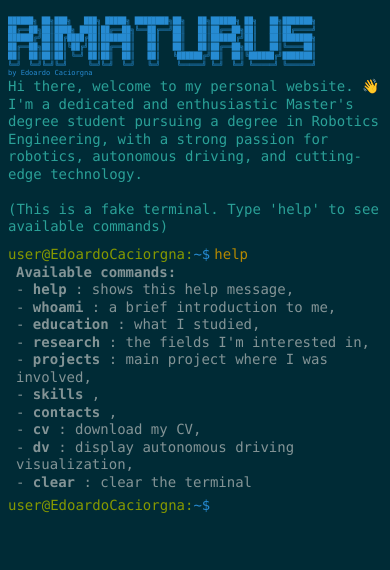
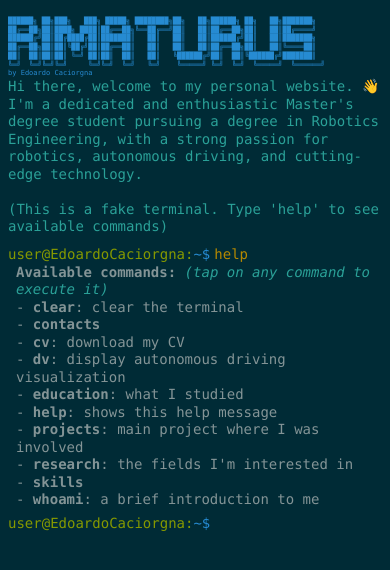
Before and after one commit to rimaturus/mywebsite, a React (Create React App) app: page / in a window 390 px wide. Shown: the top 570 px of the page. Built offline with nearby package versions, Linux system fonts and the light colour scheme.

Commit message:
enhanced visibility and added tap to run on phone

```diff
--- a/src/DrivingGame.jsx
+++ b/src/DrivingGame.jsx
@@ -44,6 +44,43 @@ const DrivingGame = () => {
       wheelbase: 20,
       currentWaypointIndex: 0, // Track current target waypoint
     };
+
+    // Handle clicks on canvas to respawn the car
+    const handleCanvasClick = (event) => {
+      const rect = canvas.getBoundingClientRect();
+      const x = event.clientX - rect.left;
+      const y = event.clientY - rect.top;
+
+      // Set car position to click position
+      car.x = x;
+      car.y = y;
+
+      // Reset car state
+      car.angle = 0;
+      car.steering = 0;
+
+      // Find closest waypoint to set as target
+      if (waypoints.length > 0) {
+        let closestIndex = 0;
+        let closestDist = Infinity;
+
+        waypoints.forEach((wp, index) => {
+          const dx = wp.x - x;
+          const dy = wp.y - y;
+          const dist = Math.sqrt(dx * dx + dy * dy);
+
+          if (dist < closestDist) {
+            closestDist = dist;
+            closestIndex = index;
+          }
+        });
+
+        car.currentWaypointIndex = closestIndex;
+      }
+    };
+
+    // Add click event listener
+    canvas.addEventListener('click', handleCanvasClick);
 
     // Build Delaunay from cone coordinates
     const points = cones.map(({ x, y }) => [x, y]);
@@ -235,9 +272,13 @@ const DrivingGame = () => {
     };
 
     draw();
-    return () => window.cancelAnimationFrame(animationFrameId);
-	// eslint-disable-next-line
-}, [showTriangulation]);
+
+    return () => {
+      window.cancelAnimationFrame(animationFrameId);
+      canvas.removeEventListener('click', handleCanvasClick);
+    };
+    // eslint-disable-next-line
+  }, [showTriangulation]);
 
   return (
     <div className="mt-2">
@@ -246,10 +287,12 @@ const DrivingGame = () => {
         width={400}
         height={300}
         className="bg-[#073642] border border-[#586e75]"
+        title="Click anywhere to spawn the car at that position"
       />
       <div className="text-xs mt-1 text-[#93a1a1]">
-        Autonomous car navigating using Ackermann steering model
+        This is a pretty basic example of autonomous car navigating using Ackermann steering model
         <br />Yellow cones: outer track | Blue cones: inner track
+        <br /><strong>Click anywhere on the track to spawn the car at that position</strong>
       </div>
       <button
         onClick={() => setShowTriangulation((prev) => !prev)}
--- a/src/RoboticsTerminal.jsx
+++ b/src/RoboticsTerminal.jsx
@@ -8,7 +8,7 @@ const robotAscii = `
 ██████╔╝ ██║ ██╔████╔██║ ███████║    ██║    ██║   ██║ ██████╔╝ ██║   ██║ ███████╗
 ██╔══██╗ ██║ ██║╚██╔╝██║ ██╔══██║    ██║    ██║   ██║ ██╔══██╗ ██║   ██║ ╚════██║
 ██║  ██║ ██║ ██║ ╚═╝ ██║ ██║  ██║    ██║    ╚██████╔╝ ██║  ██║ ╚██████╔╝ ███████║
-╚═╝  ╚═╝ ╚═╝ ╚═╝     ╚═╝ ╚═╝  ╚═╝    ╚═╝     ╚═════╝  ╚═╝  ╚═╝  ╚═════╝  ╚══════╝
+╚═╝  ╚═╝ ╚═╝ ╚═╝     ╚═╝╚═╝  ╚═╝    ╚═╝     ╚═════╝  ╚═╝  ╚═╝  ╚═════╝  ╚══════╝
 by Edoardo Caciorgna
 
 `;
@@ -20,23 +20,23 @@ const mobileRobotAscii = `
 ██████╔╝██║██╔████╔██║███████║   ██║   ██║   ██║██████╔╝██║   ██║███████╗
 ██╔══██╗██║██║╚██╔╝██║██╔══██║   ██║   ██║   ██║██╔══██╗██║   ██║╚════██║
 ██║  ██║██║██║ ╚═╝ ██║██║  ██║   ██║   ╚██████╔╝██║  ██║╚██████╔╝███████║
-╚═╝  ╚═╝╚═╝╚═╝     ╚═╝╚═╝  ╚═╝   ╚═╝    ╚═════╝ ╚═╝  ╚═╝ ╚═════╝ ╚══════╝
+╚═╝  ╚═╝╚═╝╚═╝     ╚═╝╚═╝  ╚═╝   ╚═╝    ╚═════╝ ╚═╝  ╚═╝  ╚═════╝  ╚══════╝
 by Edoardo Caciorgna
 `;
 
 const commands = {
     help: <p><strong>Available commands:</strong>
-            <br></br>- <strong>help</strong>  : shows this help message,
-            <br></br>- <strong>whoami</strong> : a brief introduction to me,
-            <br></br>- <strong>education</strong> : what I studied,
-            <br></br>- <strong>research</strong> : the fields I'm interested in,
-            <br></br>- <strong>projects</strong> : main project where I was involved,
-            <br></br>- <strong>skills</strong> ,
+            <br></br>- <strong>clear</strong> : clear the terminal,
             <br></br>- <strong>contacts</strong> ,
             <br></br>- <strong>cv</strong> : download my CV,
             <br></br>- <strong>dv</strong> : display autonomous driving visualization,
-            <br></br>- <strong>clear</strong> : clear the terminal</p>,
-
+            <br></br>- <strong>education</strong> : what I studied,
+            <br></br>- <strong>help</strong>  : shows this help message,
+            <br></br>- <strong>projects</strong> : main project where I was involved,
+            <br></br>- <strong>research</strong> : the fields I'm interested in,
+            <br></br>- <strong>skills</strong> ,
+            <br></br>- <strong>whoami</strong> : a brief introduction to me,
+            </p>,
     whoami: `Hi there 👋\nI'm a dedicated and enthusiastic Master's degree student pursuing a degree in Robotics Engineering, with a strong passion for robotics, autonomous driving, and cutting-edge technology.\n\nFun fact: My GitHub username "rimaturus" is derived from the Latin word "rimor" meaning "to explore/discover." I chose this verb in the future participle form to reflect my ongoing passion and commitment for delving into new technologies and pushing the boundaries of what's possible in robotics.`,
 
     education: `🎓 Master's Degree in Robotics Engineering - University of Pisa\n🎓 Bachelor's Degree in Electronics Engineering - University of Pisa`,
@@ -228,6 +228,76 @@ export default function RoboticsTerminal() {
         }
     };
 
+    // New function to handle command execution via tap
+    const executeCommandByTap = (command) => {
+        if (command === 'clear') {
+            setHistory([]);
+        }
+        else if (command === 'cv') {
+            setHistory([...history, {
+                command: command,
+                response: 'Do you want to download my CV? [Y/n]'
+            }]);
+            setWaitingForCvResponse(true);
+        }
+        else {
+            setHistory([...history, {
+                command: command,
+                response: commands[command] || 'Command not found'
+            }]);
+
+            // Add command to history for arrow navigation
+            setCommandHistory([command, ...commandHistory]);
+        }
+        // Focus the input again after executing command
+        if (inputRef.current) {
+            inputRef.current.focus();
+        }
+    };
+
+    // Modify the help command to include clickable items in mobile mode
+    const renderHelp = () => {
+        if (!isMobile) {
+            return commands.help;
+        }
+
+        return (
+            <div>
+                <p><strong>Available commands:</strong> <span className="text-[#2aa198] italic">(tap on any command to execute it)</span></p>
+                <p onClick={() => executeCommandByTap('clear')} className="cursor-pointer hover:text-[#2aa198]">
+                    - <strong>clear</strong>: clear the terminal
+                </p>
+                <p onClick={() => executeCommandByTap('contacts')} className="cursor-pointer hover:text-[#2aa198]">
+                    - <strong>contacts</strong>
+                </p>
+                <p onClick={() => executeCommandByTap('cv')} className="cursor-pointer hover:text-[#2aa198]">
+                    - <strong>cv</strong>: download my CV
+                </p>
+                <p onClick={() => executeCommandByTap('dv')} className="cursor-pointer hover:text-[#2aa198]">
+                    - <strong>dv</strong>: display autonomous driving visualization
+                </p>
+                <p onClick={() => executeCommandByTap('education')} className="cursor-pointer hover:text-[#2aa198]">
+                    - <strong>education</strong>: what I studied
+                </p>
+                <p onClick={() => executeCommandByTap('help')} className="cursor-pointer hover:text-[#2aa198]">
+                    - <strong>help</strong>: shows this help message
+                </p>
+                <p onClick={() => executeCommandByTap('projects')} className="cursor-pointer hover:text-[#2aa198]">
+                    - <strong>projects</strong>: main project where I was involved
+                </p>
+                <p onClick={() => executeCommandByTap('research')} className="cursor-pointer hover:text-[#2aa198]">
+                    - <strong>research</strong>: the fields I'm interested in
+                </p>
+                <p onClick={() => executeCommandByTap('skills')} className="cursor-pointer hover:text-[#2aa198]">
+                    - <strong>skills</strong>
+                </p>
+                <p onClick={() => executeCommandByTap('whoami')} className="cursor-pointer hover:text-[#2aa198]">
+                    - <strong>whoami</strong>: a brief introduction to me
+                </p>
+            </div>
+        );
+    };
+
     return (
         <div ref={terminalRef} className="bg-[#002b36] text-[#839496] min-h-screen p-2 md:p-4 font-mono overflow-auto text-sm md:text-base">
             <pre className={`text-[#268bd2] overflow-x-auto whitespace-pre-wrap leading-tight ${isMobile ? 'text-[1.8vw]' : 'text-xs md:text-sm'}`}>
@@ -245,7 +315,7 @@ export default function RoboticsTerminal() {
                     <span className="text-[#b58900] ml-1">help</span>
                 </div>
                 <div className="ml-2 whitespace-pre-line text-[#839496] leading-tight">
-                    {commands.help}
+                    {renderHelp()}
                 </div>
             </div>
             {history.map((item, index) => (
```
